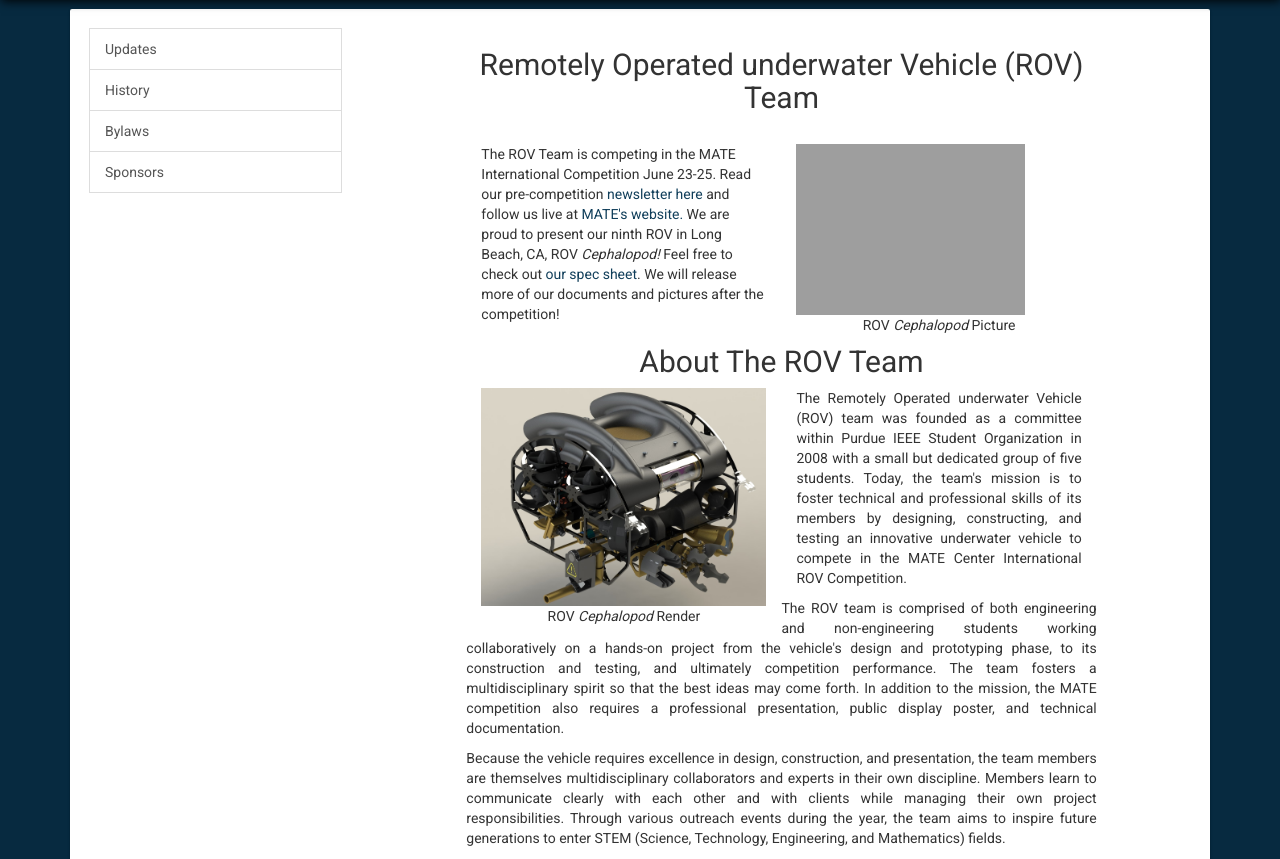
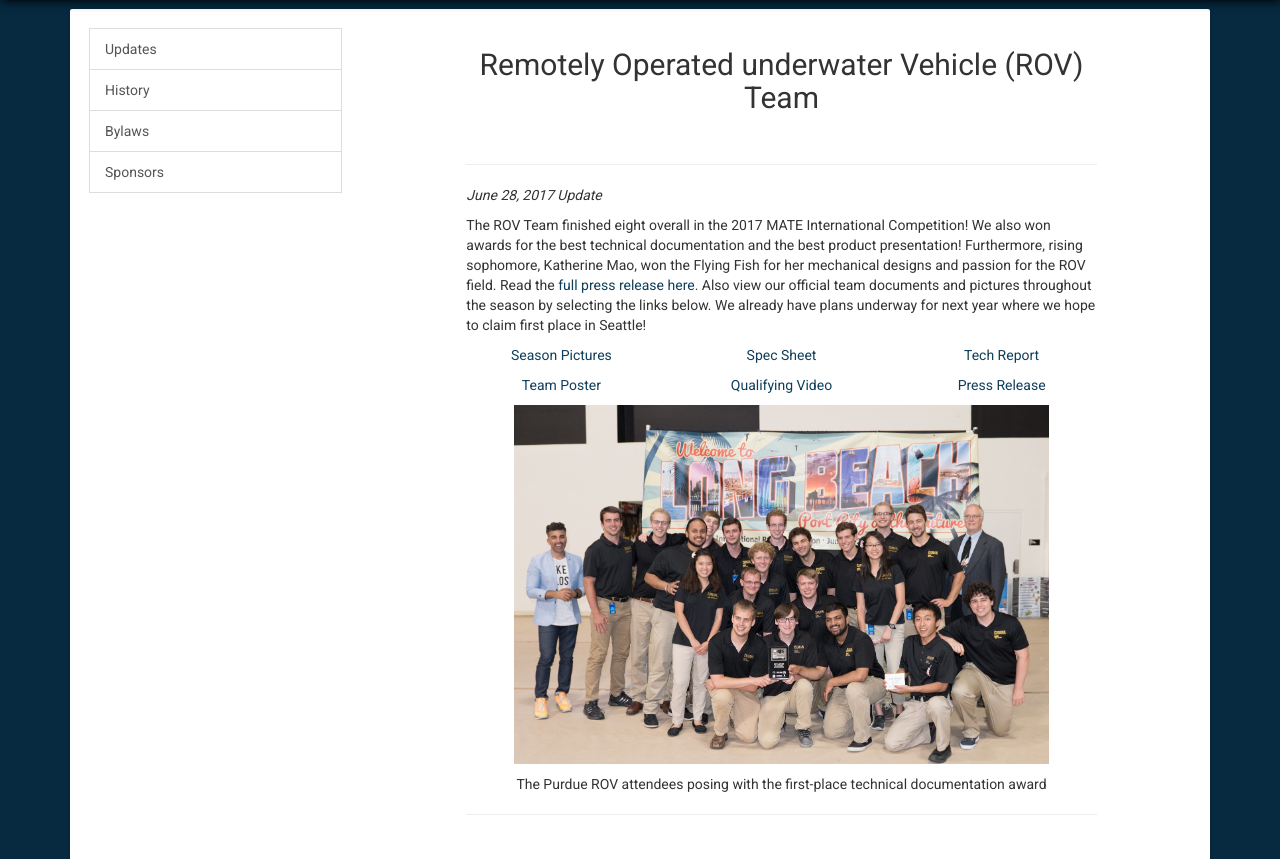
Before and after one commit to PurdueIEEE/old-IEEE-Website, a PHP site: page /rov in a window 1280 px wide. Shown: the part 51-910 px from the top of the page. Run offline with PHP 8.4, Linux system fonts and the light colour scheme; data that the repository does not hold is empty; some libraries are stand-ins or nearby versions; grey boxes are pictures that could not be loaded.

Commit message:
Rov update (#101)
* Lots of post-competition updates

* Reformated the front page a bit

* Added a different picture

* Final picture and grammar updates

```diff
--- a/rov/2017otherpictures.php
+++ b/rov/2017otherpictures.php
@@ -75,7 +75,7 @@
                 <div class="col-sm-1"><p class="text-center">Tyler<br>Stagge</p></div>
             </div>
             <div>
-                <p>Not Pictured: Joshua Berg, Alex Ruffino, Teal Dowd, Dan Schillizi, Katie Mao, Jacob Cottrell, &amp; Bayley Clausen </p>
+                <p>Not Pictured: Joshua Berg, Alex Ruffino, Teal Dowd, Dan Schillizi, Katie Mao, &amp; Bayley Clausen </p>
             </div>
 
 
--- a/rov/index.php
+++ b/rov/index.php
@@ -24,17 +24,39 @@
             <h2 class="text-center">Remotely Operated underwater Vehicle (ROV) Team</h2>
             <br>
 
-            <div class="col-md-6">
+            <hr>
+            <p><em>June 28, 2017 Update</em></p>
+            <div>
                 <p>
-                The ROV Team is competing in the MATE International Competition June 23-25. Read our pre-competition <a href="files/June2017Newsletter.pdf">newsletter here</a> and follow us live at <a href="https://www.marinetech.org/live-videostream">MATE's website.</a> We are proud to present our ninth ROV in Long Beach, CA, ROV <em>Cephalopod!</em> Feel free to check out <a href="https://drive.google.com/open?id=0B7b8J6sbp7ReSkxCQ21xa051REk">our spec sheet</a>. We will release more of our documents and pictures after the competition!
-            </p>
+                The ROV Team finished eight overall in the 2017 MATE International Competition! We also won awards for the best technical documentation and the best product presentation! Furthermore, rising sophomore, Katherine Mao, won the Flying Fish for her mechanical designs and passion for the ROV field. Read the <a href="/rov/files/June2017PressRelease.pdf">full press release here</a>. Also view our official team documents and pictures throughout the season by selecting the links below. We already have plans underway for next year where we hope to claim first place in Seattle!
+            	</p>
+            	<div class="row">
+					<div class="col-md-4 text-dark">
+						<p class="text-center"><a href="https://drive.google.com/open?id=0B7b8J6sbp7ReSDQ5ZkdZcnBMSUU">Season Pictures</a></p>
+					</div>
+					<div class="col-md-4 text-dark">
+						<p class="text-center"><a href="https://drive.google.com/open?id=0B7b8J6sbp7ReSkxCQ21xa051REk">Spec Sheet</a></p>
+					</div>
+					<div class="col-md-4 text-dark">
+						<p class="text-center"><a href="https://drive.google.com/open?id=0B7b8J6sbp7ReZjlJVXdBc0dWQUU">Tech Report</a></p>
+					</div>
+				</div>
+
+				<div class="row">
+					<div class="col-md-4 text-dark">
+						<p class="text-center"><a href="https://drive.google.com/open?id=0B7b8J6sbp7ReZ0VnalJiMmJ2bEk">Team Poster</a></p>
+					</div>
+					<div class="col-md-4 text-dark">
+						<p class="text-center"><a href="https://www.youtube.com/watch?v=n5yur2sxvFY&feature=youtu.be">Qualifying Video</a></p>
+					</div>
+					<div class=col-md-4 text-dark">
+						<p class="text-center"><a href="/rov/files/June2017PressRelease.pdf">Press Release</a></p>
+					</div>
+				</div>
+				<p class="text-center"><img src="/rov/images/Winning_tech_report.jpg" alt="2017 Competition Team with Tech Report Award" style="width:85%"></p>
+				<p class="text-center">The Purdue ROV attendees posing with the first-place technical documentation award</p>
             </div>
-
-            <div class="col-md-6">
-                <img src="/rov/images/ROV_Cephalopod_isolated.png" alt="Cephalopod" style="width:80%" style="float:left" style="display:block">
-                <p class="text-center">ROV <em>Cephalopod</em> Picture</p>
-            </div>
-
+            <hr>
 
 
             <br>
@@ -60,12 +82,14 @@
             </p>
 
             <p class="text-justify">
-                For more current and past information view the links to the left or contact <a href="mailto:krakos@purdue.edu">Kyle Rakos</a>. The ROV team is currently not accepting new members (a new application will open next semester if needed). The current team members are below.
+                For more current and past information view the links to the left or contact <a href="mailto:krakos@purdue.edu">Kyle Rakos</a>. The ROV team will be accepting new members at the beginning of the Fall 2017 semester. The current team members are below.
             </p>
 
 
             <h2 class="text-center">2016-2017 Team Picture</h2>
-            <p class="text-center"><img src="/rov/images/2017FinalTeamPicture.png" alt="2017 Team" style="width:100%"></p><br>
+            <a href="/rov/images/2017FinalTeamPicture.png"
+            <p class="text-center"><img src="/rov/images/2017FinalTeamPicture_small.png" alt="2017 Team" style="width:100%"></p></a>
+            <br>
 
             <p><a href="2017otherpictures.php">See individual technical team pictures here</a></p>
             <br>
```
Also changed, not shown: rov/history/index.php (+29 -3 lines), rov/updates/index.php (+18 -1 lines), rov/images/2017FinalTeamPicture_small.png (added), rov/images/2017_MATE_Competition_Team.jpg (added), rov/images/CephalopodByPool.jpg (added), rov/images/ROV_Cephalopod_isolated_small.png (added), rov/images/Winning_tech_report.jpg (added), 1 other file.
